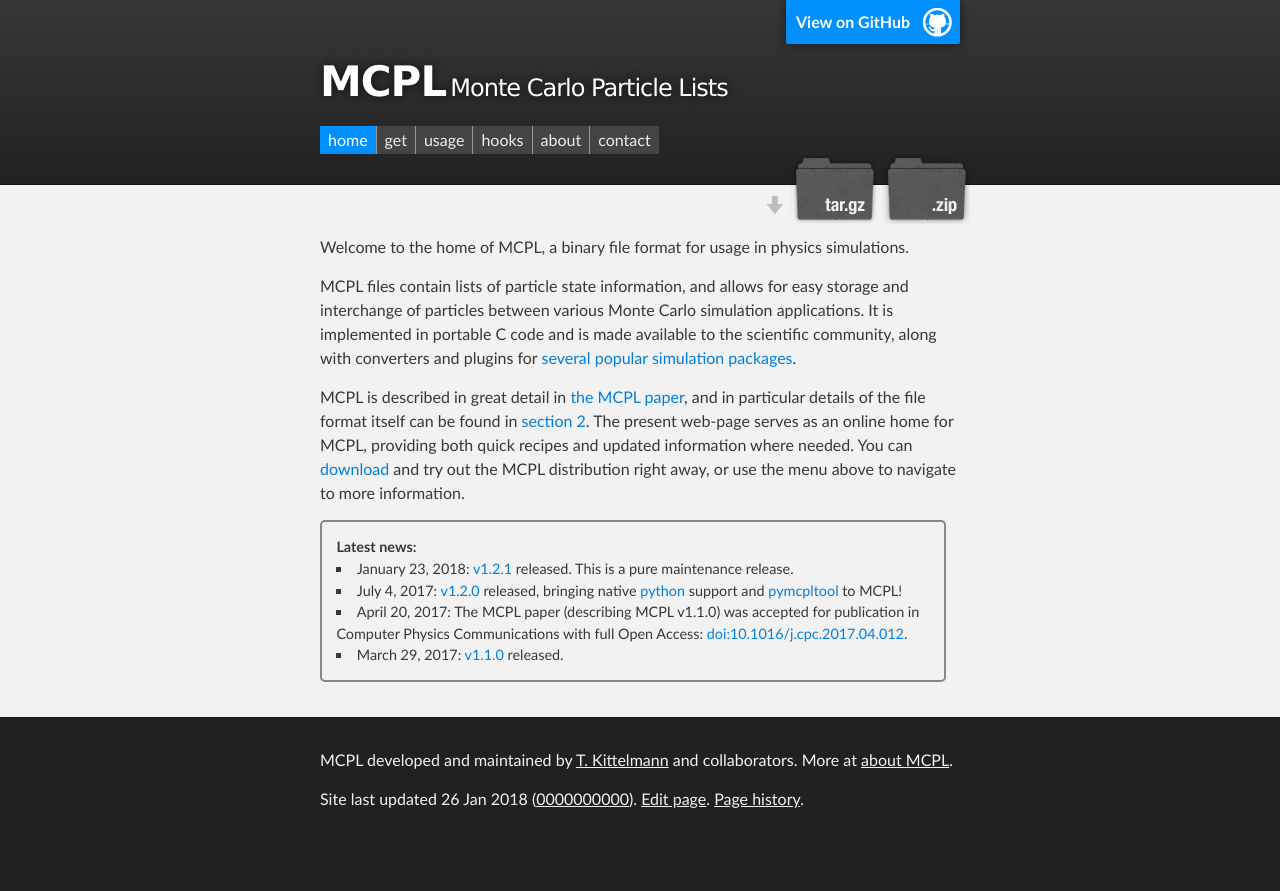
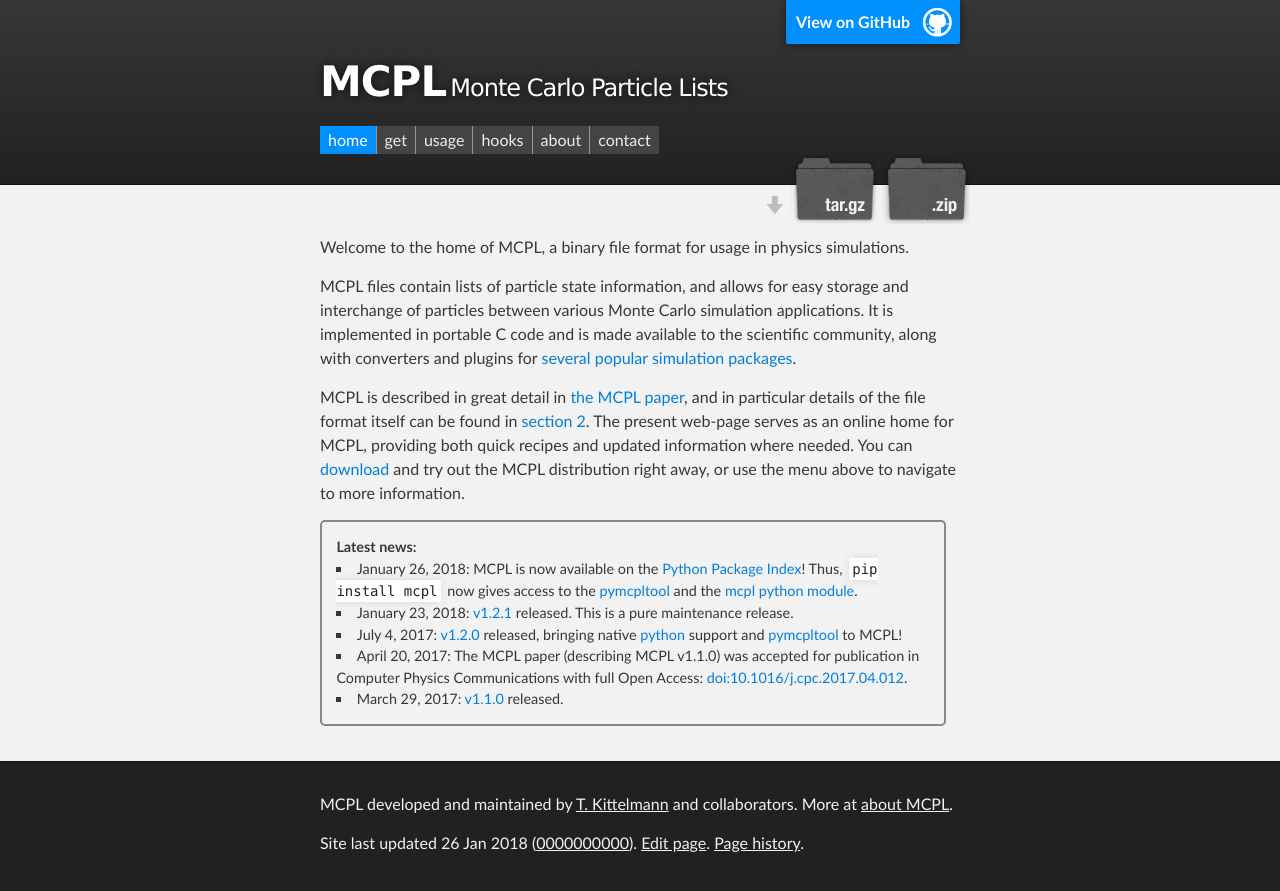
Before and after one commit to mctools/mcpl, a Jekyll site: the page built from index.md, in a window 1280 px wide. Shown: the top 891 px of the page. Built offline with Jekyll 4.4.1, drawn with Linux system fonts in a browser that asks for light colours.

Commit message:
Update news

```diff
--- a/index.md
+++ b/index.md
@@ -21,6 +21,10 @@ both quick recipes and updated information where needed. You can [download](LOCA
 and try out the MCPL distribution right away, or use the
 menu above to navigate to more information.
 
+* January 26, 2018:
+  MCPL is now available on the [Python Package Index](https://pypi.python.org/pypi/mcpl)!
+  Thus, `pip install mcpl` now gives access to the [pymcpltool](LOCAL:usage_cmdline#extract-statistics-from-a-file)
+  and the [mcpl python module](LOCAL:usage_python).
 * January 23, 2018:
   [v1.2.1](https://github.com/mctools/mcpl/releases/tag/v1.2.1)
   released. This is a pure maintenance release.
```
